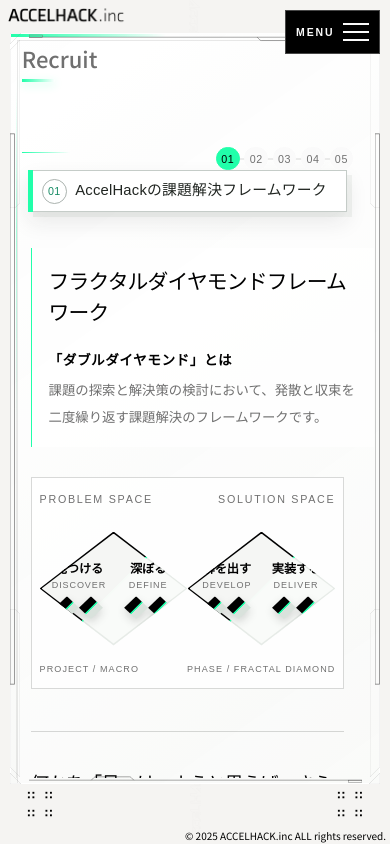
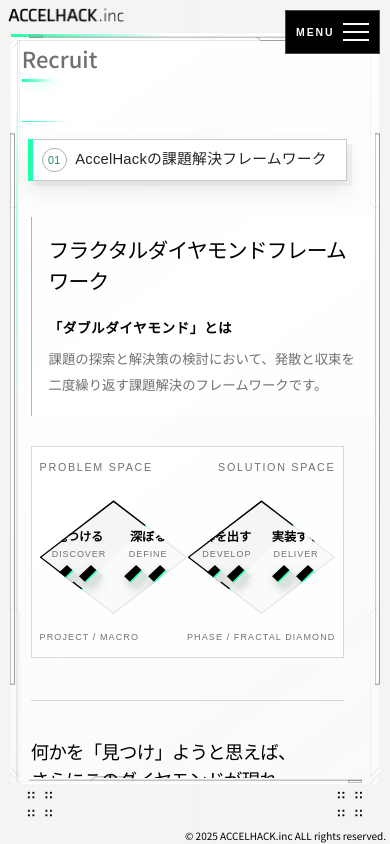
Before and after one commit to Accel-Hack/.github, a Next.js app in the folder website/: page /recruit in a window 390 px wide. Built offline with nearby package versions, Linux system fonts and the light colour scheme; a web font is replaced by a local one.

Commit message:
ホームページの改修：修正もれを追加 (#22)
Co-authored-by: zeebra-1122 <>

```diff
--- a/website/src/app/(company)/(contents)/about/page.tsx
+++ b/website/src/app/(company)/(contents)/about/page.tsx
@@ -1,12 +1,10 @@
 import React from 'react';
 import AboutSections from '@/component/article/AboutSections';
 import ContentNavigation from '@/component/organism/ContentNavigation';
-import ContentSectionRail from '@/component/organism/ContentSectionRail';
 
 const AboutPage: React.FC = () => {
   return (
     <>
-      <ContentSectionRail page="about" />
       <ContentNavigation page="about" />
       <AboutSections />
     </>
--- a/website/src/app/(company)/(contents)/recruit/page.tsx
+++ b/website/src/app/(company)/(contents)/recruit/page.tsx
@@ -3,7 +3,6 @@ import RecruitFrameworkArticle from '@/component/article/RecruitFrameworkArticle
 import RecruitGrowthArticle from '@/component/article/RecruitGrowthArticle';
 import RecruitInformationArticle from '@/component/article/RecruitInformationArticle';
 import RecruitGrowthCaseArticle from '@/component/article/RecruitGrowthCaseArticle';
-import ContentSectionRail from '@/component/organism/ContentSectionRail';
 import POSITIONS from '../../../../data/positions.json';
 import CONDITIONS from '../../../../data/conditions.json';
 import QAS from '../../../../data/qas.json';
@@ -13,7 +12,6 @@ const RecruitPage: React.FC = () => {
   return (
     <>
       <span className={styles.pageAnchor} id="recruit-overview" />
-      <ContentSectionRail page="recruit" />
       <RecruitFrameworkArticle />
       <RecruitGrowthArticle />
       <RecruitInformationArticle
--- a/website/src/component/article/AboutSections.module.css
+++ b/website/src/component/article/AboutSections.module.css
@@ -151,7 +151,7 @@
 
 .conclusion {
   margin: 1.4rem 0 0;
-  font-size: calc(clamp(1rem, 1.4vw, 1.3rem) + var(--font-size-adjustment));
+  font-size: calc(clamp(0.8rem, 1.2vw, 1.0rem) + var(--font-size-adjustment));
   font-weight: 700;
 }
 
@@ -428,7 +428,7 @@
 .historyHeading h2,
 .clients h2 {
   margin: 0;
-  font-size: calc(clamp(1.5rem, 2vw, 2.3rem) + var(--font-size-adjustment));
+  font-size: calc(clamp(1.3rem, 1.8vw, 2.1rem) + var(--font-size-adjustment));
   font-weight: 500;
 }
 
--- a/website/src/component/article/AboutSections.tsx
+++ b/website/src/component/article/AboutSections.tsx
@@ -146,7 +146,7 @@ const AboutSections: React.FC = () => {
         </section>
       </Article>
 
-      <Article id="members" caption="Members">
+      <Article id="members" caption="代表紹介">
         <section className={styles.membersSection}>
           <span className={styles.ghostType} aria-hidden="true">
             02
@@ -182,7 +182,7 @@ const AboutSections: React.FC = () => {
         </section>
       </Article>
 
-      <Article id="history" caption="History & Clients">
+      <Article id="history" caption="沿革">
         <section className={styles.historySection}>
           <span className={styles.ghostType} aria-hidden="true">
             25
--- a/website/src/component/article/RecruitFrameworkArticle.module.css
+++ b/website/src/component/article/RecruitFrameworkArticle.module.css
@@ -39,7 +39,7 @@
 
 .statement .annotation {
   grid-column: 1 / -1;
-  max-width: 48rem;
+  max-width: 60rem;
 }
 
 .annotation strong {
@@ -171,7 +171,7 @@
 }
 
 .scaleMessage {
-  max-width: 55rem;
+  max-width: 60rem;
   margin: 0 auto 2.5rem;
   font-size: calc(clamp(1.25rem, 2.5vw, 2.5rem) + var(--font-size-adjustment));
   line-height: 1.55;
--- a/website/src/component/article/RecruitFrameworkArticle.tsx
+++ b/website/src/component/article/RecruitFrameworkArticle.tsx
@@ -76,7 +76,7 @@ const RecruitFrameworkArticle: React.FC = () => {
 
         <div className={styles.scaleBlock}>
           <p className={styles.scaleMessage}>
-            何かを「見つけ」ようと思えば、さらにこのダイヤモンドが現れ、「実装する」にもこのダイヤモンドが現れます。
+            何かを「見つけ」ようと思えば、<br />さらにこのダイヤモンドが現れ、<br />「実装する」にもこのダイヤモンドが現れます。
           </p>
           <div className={styles.scaleGrid}>
             {scales.map((scale, index) => (
--- a/website/src/component/molecule/TabItem.tsx
+++ b/website/src/component/molecule/TabItem.tsx
@@ -47,7 +47,6 @@ const TabItem: React.FC<Props> = ({
           <small>{detail}</small>
         </span>
         <div className={styles.arrow}>→</div>
-        {isCurrent && <span className={styles.current_label}>CURRENT</span>}
       </div>
     </Link>
   );
--- a/website/src/component/organism/ContentSectionRail.module.css
+++ /dev/null
@@ -1,127 +0,0 @@
-.rail {
-  position: fixed;
-  z-index: 10;
-  top: 50%;
-  right: clamp(7.2rem, 8vw, 8.5rem);
-  display: flex;
-  flex-direction: column;
-  gap: 0.5rem;
-  transform: translateY(-50%);
-}
-
-.rail::before {
-  content: '';
-  position: absolute;
-  z-index: -1;
-  top: 0.9rem;
-  bottom: 0.9rem;
-  left: 50%;
-  width: 1px;
-  background: rgba(17, 19, 17, 0.16);
-  transform: translateX(-50%);
-}
-
-.link {
-  position: relative;
-  display: grid;
-  width: 2rem;
-  height: 2rem;
-  place-items: center;
-  border: 1px solid transparent;
-  border-radius: 50%;
-  background: var(--white);
-  color: var(--gray);
-  font-family: var(--font-axia);
-  text-decoration: none;
-  transition:
-    border-color 0.2s ease,
-    color 0.2s ease,
-    background-color 0.2s ease;
-}
-
-.link:hover,
-.link:focus-visible {
-  border-color: var(--background-black);
-  color: var(--background-black);
-  outline: none;
-}
-
-.link:focus-visible {
-  outline: 2px solid var(--background-black);
-  outline-offset: 2px;
-}
-
-.active {
-  border-color: var(--company-color);
-  background: var(--company-color);
-  color: var(--background-black);
-}
-
-.number {
-  font-size: calc(0.56rem + var(--font-size-adjustment));
-  letter-spacing: 0.06em;
-}
-
-.label {
-  position: absolute;
-  top: 50%;
-  right: calc(100% + 0.65rem);
-  width: max-content;
-  max-width: 11rem;
-  padding: 0.3rem 0.5rem;
-  color: var(--background-black);
-  background: var(--white);
-  font-family: 'Noto Sans JP', sans-serif;
-  font-size: calc(0.65rem + var(--font-size-adjustment));
-  pointer-events: none;
-  opacity: 0;
-  transform: translate(0.35rem, -50%);
-  transition:
-    opacity 0.2s ease,
-    transform 0.2s ease;
-}
-
-.link:hover .label,
-.link:focus-visible .label {
-  opacity: 1;
-  transform: translate(0, -50%);
-}
-
-@media screen and (max-width: 768px) {
-  .rail {
-    position: relative;
-    top: auto;
-    right: auto;
-    flex-direction: row;
-    align-self: flex-end;
-    gap: 0.4rem;
-    margin: 0.15rem 0 0.5rem;
-    transform: none;
-  }
-
-  .rail::before {
-    top: 50%;
-    right: 0.9rem;
-    bottom: auto;
-    left: 0.9rem;
-    width: auto;
-    height: 1px;
-    transform: translateY(-50%);
-  }
-
-  .link {
-    width: 1.8rem;
-    height: 1.8rem;
-  }
-
-  .label {
-    display: none;
-  }
-}
-
-@media (prefers-reduced-motion: reduce) {
-  .link,
-  .label {
-    transition: none;
-  }
-}
--- a/website/src/component/organism/ContentSectionRail.tsx
+++ /dev/null
@@ -1,93 +0,0 @@
-'use client';
-
-import React, { useEffect, useMemo, useState } from 'react';
-import { navigationContents } from './ContentNavigation';
-import styles from './ContentSectionRail.module.css';
-
-type Props = {
-  page: string;
-};
-
-type RailItem = {
-  label: string;
-  href: string;
-};
-
-const ContentSectionRail: React.FC<Props> = ({ page }) => {
-  const items = useMemo<RailItem[]>(() => {
-    const content = navigationContents[page];
-
-    if (!content) return [];
-
-    return [
-      { label: 'ページトップ', href: `#${page}-overview` },
-      ...(content.sectionLinks ??
-        content.links.filter((item) => item.href.startsWith('#'))),
-    ];
-  }, [page]);
-
-  const [activeHref, setActiveHref] = useState(items[0]?.href ?? '');
-
-  useEffect(() => {
-    setActiveHref(items[0]?.href ?? '');
-
-    const scrollRoot = document.querySelector('[data-article-container]');
-    const targets = items
-      .map((item) => document.getElementById(item.href.slice(1)))
-      .filter((target): target is HTMLElement => target !== null);
-
-    if (!scrollRoot || targets.length === 0) return;
-
-    const observer = new IntersectionObserver(
-      (entries) => {
-        const visibleEntry = entries
-          .filter((entry) => entry.isIntersecting)
-          .sort((a, b) => b.intersectionRatio - a.intersectionRatio)[0];
-
-        if (visibleEntry) {
-          setActiveHref(`#${visibleEntry.target.id}`);
-        }
-      },
-      {
-        root: scrollRoot,
-        rootMargin: '-28% 0px -48% 0px',
-        threshold: [0, 0.15, 0.4],
-      },
-    );
-
-    targets.forEach((target) => observer.observe(target));
-
-    return () => observer.disconnect();
-  }, [items]);
-
-  if (items.length < 2) return null;
-
-  return (
-    <nav
-      className={styles.rail}
-      aria-label="セクション移動"
-      data-content-section-rail
-    >
-      {items.map((item, index) => {
-        const isActive = activeHref === item.href;
-
-        return (
-          <a
-            key={item.href}
-            className={`${styles.link} ${isActive ? styles.active : ''}`}
-            href={item.href}
-            aria-label={item.label}
-            aria-current={isActive ? 'location' : undefined}
-          >
-            <span className={styles.number}>
-              {String(index + 1).padStart(2, '0')}
-            </span>
-            <span className={styles.label}>{item.label}</span>
-          </a>
-        );
-      })}
-    </nav>
-  );
-};
-
-export default ContentSectionRail;
```
